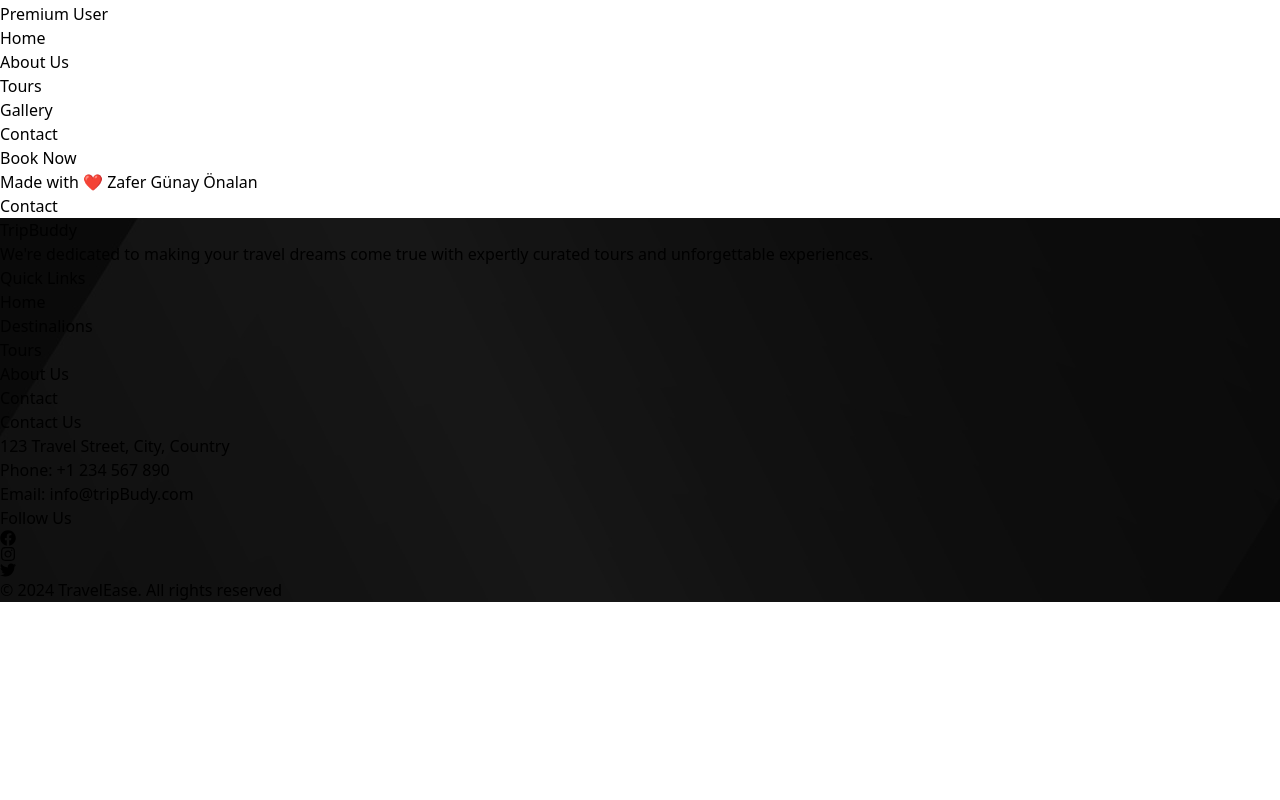
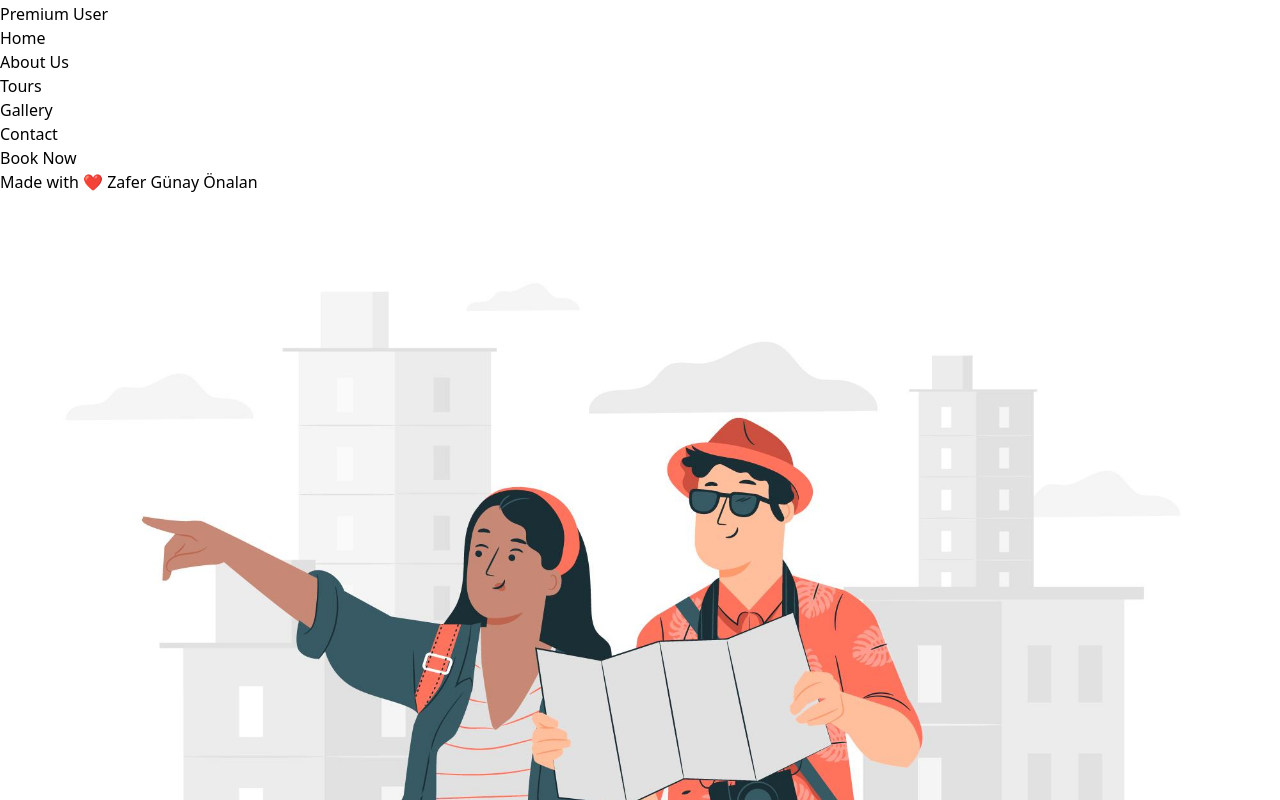
Before and after one commit to zaferonalan/TripBuddy-WebUI, a React (Vite) app: page /contact in a window 1280 px wide. Shown: the part 300-1100 px from the top of the page. Before the commit the page ends 902 px from the top, so only its background shows below. Built offline with nearby package versions, Linux system fonts and the light colour scheme.

Commit message:
ContactPage

```diff
--- a/src/Components/Contact.jsx
+++ b/src/Components/ContactComp.jsx
@@ -1,6 +1,6 @@
 import contactImg from '../assets/ContactImg.jpg';
 
-const Contact = () => {
+const ContactComp = () => {
   return (
     <div className='flex flex-col max-w-7xl mx-auto md:flex-row lg:h-screen items-center'>
       {/* image section */}
@@ -50,4 +50,4 @@ const Contact = () => {
   )
 }
 
-export default Contact
+export default ContactComp
--- a/src/Pages/Contact.jsx
+++ b/src/Pages/Contact.jsx
@@ -1,7 +1,10 @@
+import ContactComp from '../Components/ContactComp';
 
 const Contact = () => {
   return (
-    <div>Contact</div>
+    <>
+      <ContactComp/>
+    </>
   )
 }
 
--- a/src/Pages/Home.jsx
+++ b/src/Pages/Home.jsx
@@ -1,5 +1,5 @@
 import Banner from "../Components/Banner"
-import Contact from "../Components/Contact"
+import ContactComp from "../Components/ContactComp"
 import FeatureDestination from "../Components/FeatureDestination"
 import Features from "../Components/Features"
 import GalleryComp from "../Components/GalleryComp"
@@ -13,7 +13,7 @@ const Home = () => {
       <Features/>
       <GalleryComp/>
       <Banner/>
-      <Contact/>
+      <ContactComp/>
     </>
   )
 }
```
